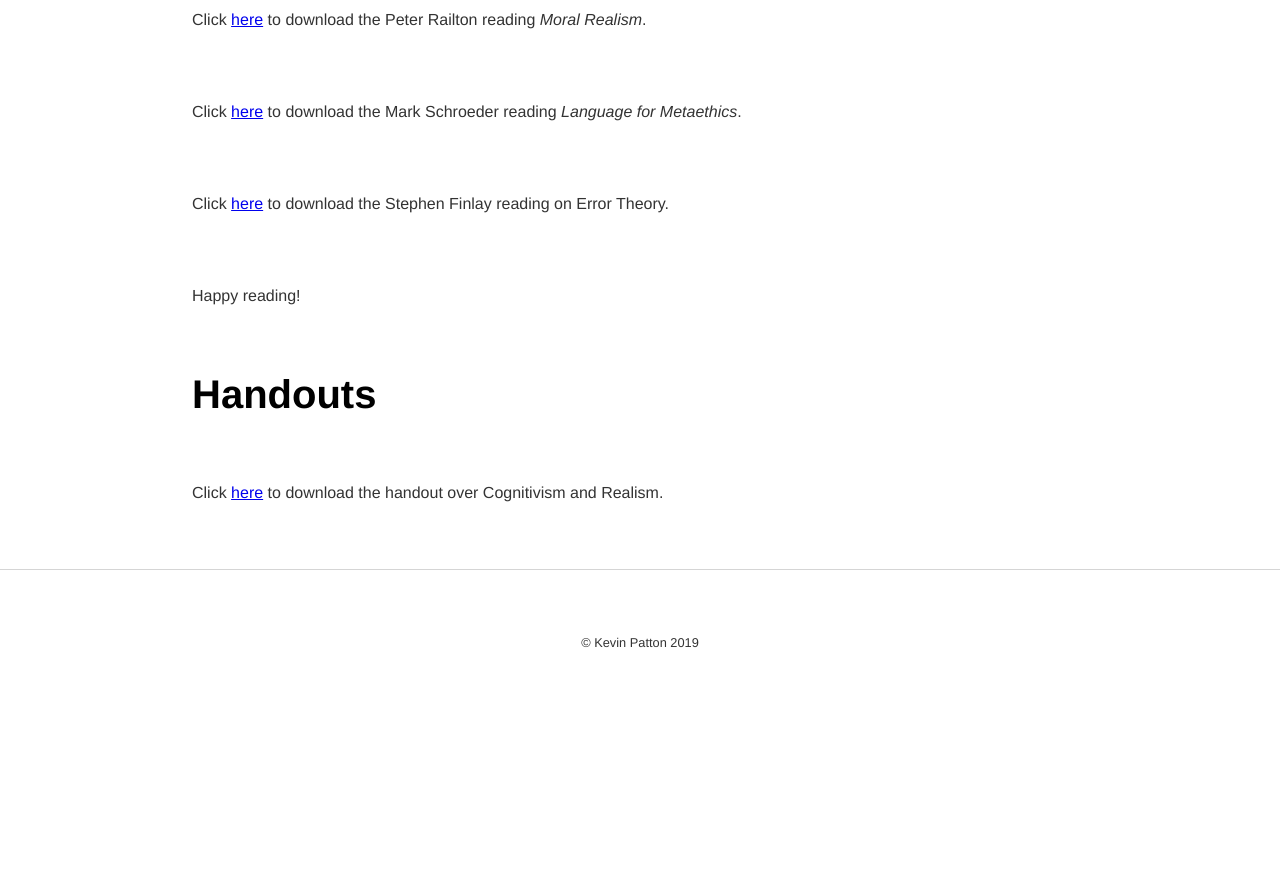
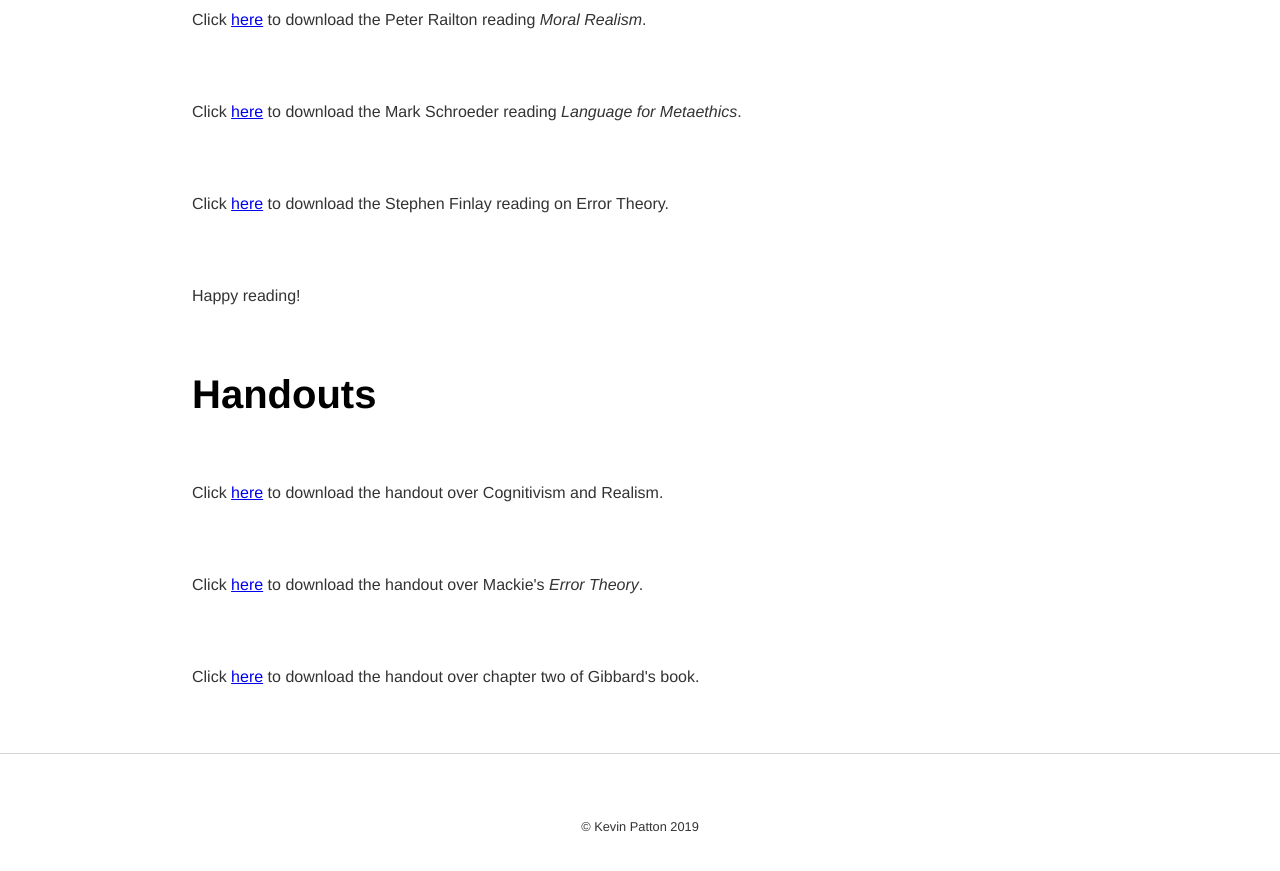
Before and after one commit to kevinjpatton/kevinjpatton.github.io, a Jekyll site: the page built from teaching/phil_3050/index.html, in a window 1280 px wide and 900 px high, scrolled down 1600 px. Shown: the top 871 px of the window. Built offline with Jekyll 4.4.1, drawn with Linux system fonts in a browser that asks for light colours; Markdown is read by kramdown in place of the engine named in the settings; before the commit the page ends 2316 px from its top, so only the background shows below that.

Commit message:
Update index.html

```diff
--- a/teaching/phil_3050/index.html
+++ b/teaching/phil_3050/index.html
@@ -24,3 +24,5 @@
 <p>Happy reading!</p>
 <h1>Handouts</h1>
 <p>Click <a href="/teaching/phil_3050/HandoutCogReal.pdf" target="_blank">here</a> to download the handout over Cognitivism and Realism.</p>
+<p>Click <a href="/teaching/phil_3050/Handout_Mackie.pdf" target="_blank">here</a> to download the handout over Mackie's <i>Error Theory</i>.</p>
+<p>Click <a href="/teaching/phil_3050/HandoutGibbardCh2.pdf" target="_blank">here</a> to download the handout over chapter two of Gibbard's book.</p>
```
